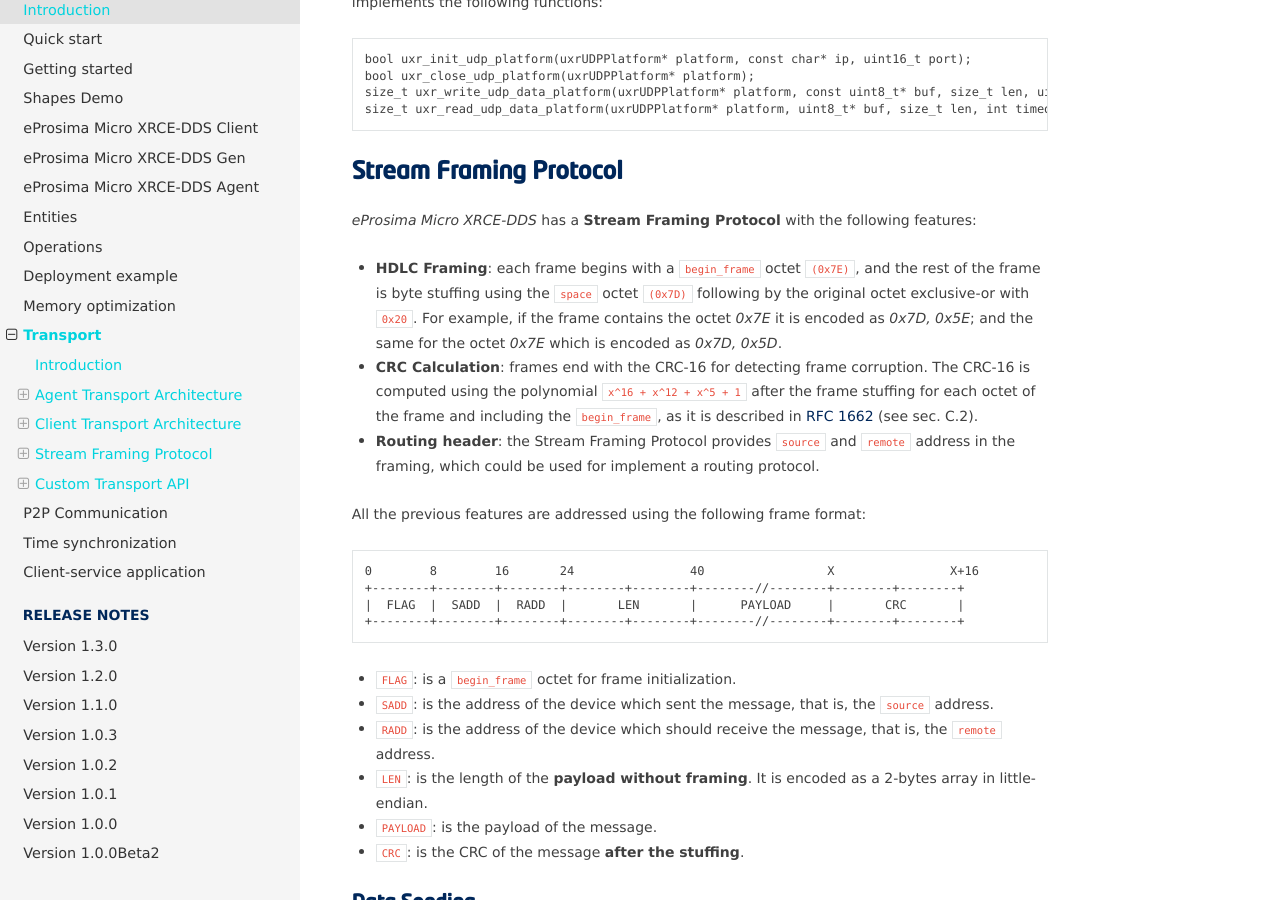
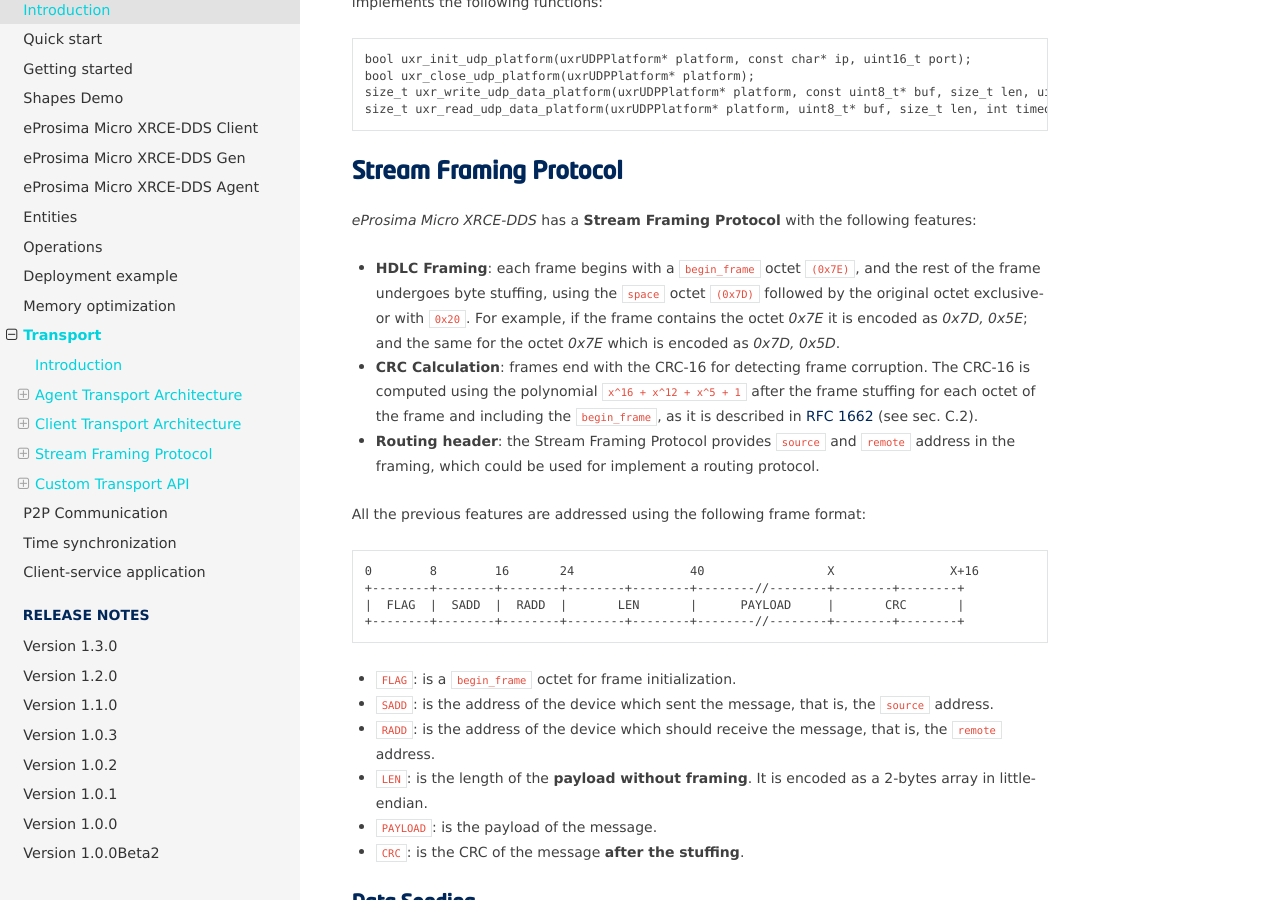
Before and after one commit to eProsima/Micro-XRCE-DDS-docs, a Sphinx documentation site: the page built from docs/transport.rst, in a window 1280 px wide and 900 px high, scrolled down 4486 px. Built offline with Sphinx 7.4.7 and the Read the Docs theme 2.0.0, drawn with Linux system fonts in a browser that asks for light colours.

Commit message:
Update docs/transport.rst
Co-authored-by: FranFin <58737168+FranFin@users.noreply.github.com>

```diff
--- a/docs/transport.rst
+++ b/docs/transport.rst
@@ -135,7 +135,7 @@
 
 *eProsima Micro XRCE-DDS* has a **Stream Framing Protocol** with the following features:
 
-* **HDLC Framing**: each frame begins with a ``begin_frame`` octet ``(0x7E)``, and the rest of the frame is byte stuffing using the ``space`` octet ``(0x7D)`` following by the original octet exclusive-or with ``0x20``.
+* **HDLC Framing**: each frame begins with a ``begin_frame`` octet ``(0x7E)``, and the rest of the frame undergoes byte stuffing, using the ``space`` octet ``(0x7D)`` followed by the original octet exclusive-or with ``0x20``.
   For example, if the frame contains the octet `0x7E` it is encoded as `0x7D, 0x5E`; and the same for the octet `0x7E` which is encoded as `0x7D, 0x5D`.
 * **CRC Calculation**: frames end with the CRC-16 for detecting frame corruption.
   The CRC-16 is computed using the polynomial ``x^16 + x^12 + x^5 + 1`` after the frame stuffing for each octet of the frame and including the ``begin_frame``, as it is described in `RFC 1662 <https://tools.ietf.org/html/rfc1662>`_ (see sec. C.2).
```
